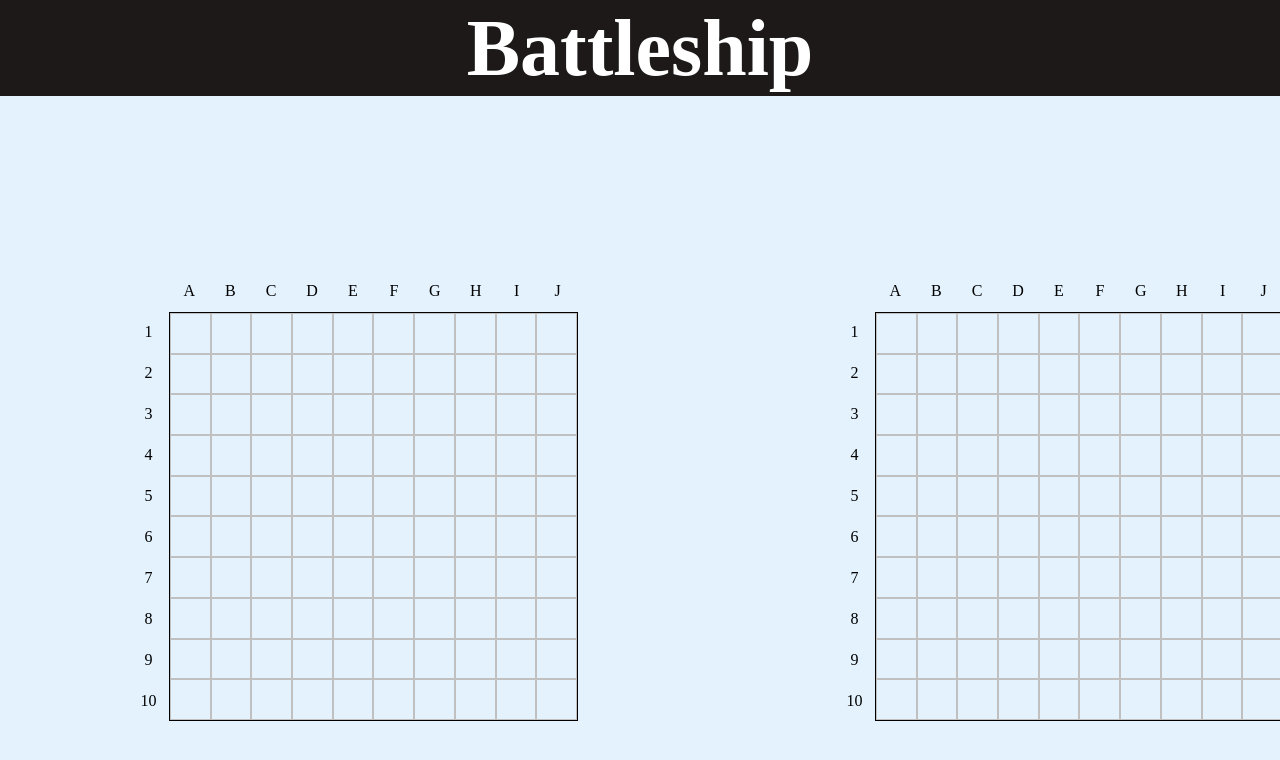
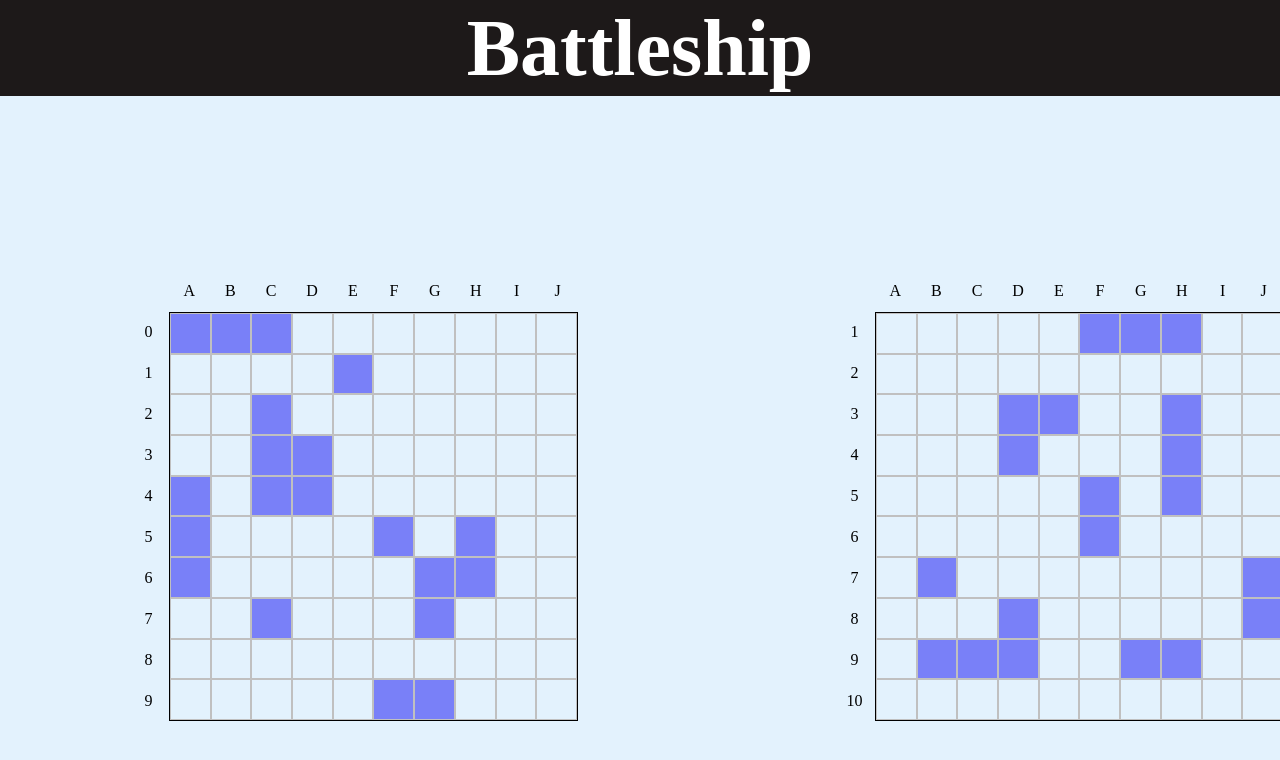
Before and after one commit to Houser97/Battleship, a website built with webpack: page dist/index.html in a window 1280 px wide. Built offline with nearby package versions, Linux system fonts and the light colour scheme.

Commit message:
Fix bugs and style gamboards
The styleGridPlayer1 and 2 were added to the factory function for the
gameboard, which selects the respective gameboards according to the
ship occupying the position to add the ship class, which sets the
background color to a blue hue.

On the other hand, in the HTML file the class for selecting the
gameboard grids begins at 0, as this values was not present but the
generator of coordinates takes into consideration such value, leading
to random errors when the ships were created.

```diff
--- a/src/index.js
+++ b/src/index.js
@@ -1,15 +1,145 @@
 import "./style.css";
 
-// eslint-disable-next-line func-names
-const Ship = function (length) {
-  this.length = length;
-  const hit = (e) => {
-    if (e.classList[2] === "grid-playable") {
-      return "hit";
+const shipFactory = (coordinates, length) => {
+  let currentHealth = length;
+  const hitArray = [];
+  const hit = (coordinate) => {
+    if (hitArray.includes(coordinate)) {
+      return `grid${coordinate} already hit`;
+    }
+    if (coordinates.includes(coordinate)) {
+      currentHealth -= 1;
+      hitArray.push(coordinate);
+      return `hit grid${coordinate}`;
     }
     return "no hit";
   };
-  return { hit, length };
+  const isSunk = () => {
+    if (currentHealth === 0) return "sunk";
+    return "no sunk";
+  };
+  return { hit, isSunk, coordinates };
 };
 
-const ship1 = Ship(2);
+const gameboardFactory = () => {
+  const boardsize = 10;
+  const numberOfShips = 10;
+  /* const spaceLocations = []; */
+  const ships = [];
+
+  function generateShipLocations(lengthShip) {
+    const direction = Math.floor(Math.random() * 2);
+    let col;
+    let row;
+    if (direction === 1) {
+      row = Math.floor(Math.random() * boardsize);
+      col = Math.floor(Math.random() * (boardsize - (lengthShip + 1)));
+    } else {
+      row = Math.floor(Math.random() * (boardsize - (lengthShip + 1)));
+      col = Math.floor(Math.random() * boardsize);
+    }
+
+    const newShipLocations = [];
+    for (let i = 0; i < lengthShip; i += 1) {
+      if (direction === 1) {
+        newShipLocations.push(parseInt(`${row}${col + i}`, 10));
+      } else {
+        newShipLocations.push(parseInt(`${row + i}${col}`, 10));
+      }
+    }
+    return newShipLocations;
+  }
+
+  /* function spaceBetweenShips(locations, direction) {
+    const invalidValuesUpLeft = [0, 10, 20, 30, 40, 50, 60, 70, 80, 90,
+      1, 2, 3, 4, 5, 6, 7, 8, 9];
+    const invalidValuesBelowRight = [9, 19, 29, 39, 49, 59, 69, 79, 89, 90, 91,
+      92, 93, 94, 95, 96, 97, 98, 99];
+    if (locations.length === 1) {
+      const centralValue = locations[0];
+      const spaceAbove = centralValue - 10;
+      const spaceBelow = centralValue + 10;
+      const spaceRight = centralValue + 1;
+      const spaceLeft = centralValue - 1;
+
+      return [spaceAbove, spaceBelow];
+    }
+
+    return [];
+  } */
+
+  function collision(locations, currentNumberOfShips) {
+    for (let i = 0; i <= currentNumberOfShips; i += 1) {
+      const ship = ships[i];
+      for (let j = 0; j < locations.length; j += 1) {
+        if (ship.coordinates.indexOf(locations[j]) >= 0) {
+          return true;
+        }
+      }
+      /* for (let k = 0; k < spaceLocations.length; k += 1) {
+        if (ship.coordinates.includes(spaceLocations[k])) {
+          return true;
+        }
+      } */
+    }
+    /* const extraInvalidLocations = spaceBetweenShips(locations, direction);
+    extraInvalidLocations.forEach((spaceLocation) => spaceLocations.push(spaceLocation)); */
+    return false;
+  }
+
+  const generateShips = () => {
+    let locations;
+    let direction;
+    for (let i = 0; i < numberOfShips; i += 1) {
+      let lengthShip;
+      if (i < 3) lengthShip = 3;
+      if (i >= 3 && i < 7) lengthShip = 2;
+      if (i >= 7 && i <= 9) lengthShip = 1;
+      const ship = shipFactory([], lengthShip);
+      ships.push(ship);
+      do {
+        locations = generateShipLocations(lengthShip);
+      } while (collision(locations, i, direction));
+      ships[i].coordinates = locations;
+    }
+  };
+
+  const styleGridPlayer1 = () => {
+    for (let i = 0; i < numberOfShips; i += 1) {
+      const currentCoordinates = ships[i].coordinates;
+      console.log(currentCoordinates);
+      const currentGrids = [];
+      currentCoordinates.forEach((grid) => {
+        const className = document.querySelector(`.player1 .grid${grid}`);
+        className.classList.add("ship");
+        currentGrids.push(className);
+      });
+    }
+  };
+
+  const styleGridPlayer2 = () => {
+    for (let i = 0; i < numberOfShips; i += 1) {
+      const currentCoordinates = ships[i].coordinates;
+      console.log(currentCoordinates);
+      const currentGrids = [];
+      currentCoordinates.forEach((grid) => {
+        const className = document.querySelector(`.player2 .grid${grid}`);
+        className.classList.add("ship");
+        currentGrids.push(className);
+      });
+    }
+  };
+
+  return {
+    generateShips, ships, styleGridPlayer1, styleGridPlayer2,
+  };
+};
+
+const gameboardPlayer1 = gameboardFactory();
+const gameboardPlayer2 = gameboardFactory();
+
+gameboardPlayer1.generateShips();
+gameboardPlayer1.styleGridPlayer1();
+
+gameboardPlayer2.generateShips();
+gameboardPlayer2.styleGridPlayer2();
--- a/src/style.css
+++ b/src/style.css
@@ -75,3 +75,7 @@
     grid-template-rows: repeat(10,1fr);
     align-items: center; text-align: center;
 }
+
+.ship {
+    background-color: rgba(35, 35, 245, 0.55);
+}
--- a/src/testScript.js
+++ b/src/testScript.js
@@ -24,7 +24,7 @@
   const numberOfShips = 10;
   const ships = [];
 
-  function generateShip(lengthShip) {
+  function generateShipLocations(lengthShip) {
     const direction = Math.floor(Math.random() * 2);
     let col;
     let row;
@@ -48,7 +48,7 @@
   }
 
   function collision(locations, currentNumberOfShips) {
-    for (let i = 0; i < currentNumberOfShips + 1; i += 1) {
+    for (let i = 0; i <= currentNumberOfShips; i += 1) {
       const ship = ships[i];
       for (let j = 0; j < locations.length; j += 1) {
         if (ship.coordinates.indexOf(locations[j]) >= 0) {
@@ -59,24 +59,23 @@
     return false;
   }
 
-  const generateShipLocations = () => {
+  const generateShips = () => {
     let locations;
     for (let i = 0; i < numberOfShips; i += 1) {
       let lengthShip;
       if (i < 3) lengthShip = 3;
       if (i >= 3 && i < 7) lengthShip = 2;
       if (i >= 7 && i <= 9) lengthShip = 1;
-      // eslint-disable-next-line prefer-const
-      let ship = shipFactory([], lengthShip);
+      const ship = shipFactory([], lengthShip);
       ships.push(ship);
       do {
-        locations = generateShip(lengthShip);
+        locations = generateShipLocations(lengthShip);
       } while (collision(locations, i));
       ships[i].coordinates = locations;
     }
   };
 
-  return { generateShipLocations, ships };
+  return { generateShips, ships };
 })();
 
 module.exports = { shipFactory, gameboardPlayer1 };
--- a/src/testScript.test.js
+++ b/src/testScript.test.js
@@ -6,7 +6,7 @@
     expect(ship1.hit(4)).toBe("hit grid4");
   });
 
-  test("check that coordenate was already hit", () => {
+  test("check that coordinate has already been hit", () => {
     expect(ship1.hit(4)).toBe("grid4 already hit");
   });
 
@@ -31,19 +31,19 @@
 
 describe("Scope for player 1 gameboard", () => {
   test("ship array must have length of 10", () => {
-    index.gameboardPlayer1.generateShipLocations();
+    index.gameboardPlayer1.generateShips();
     expect(index.gameboardPlayer1.ships.length).toBe(10);
   });
   test("First ship array's element must have length of 3", () => {
-    index.gameboardPlayer1.generateShipLocations();
+    index.gameboardPlayer1.generateShips();
     expect(index.gameboardPlayer1.ships[0].coordinates.length).toBe(3);
   });
   test("Middle ship array's element must have length of 2", () => {
-    index.gameboardPlayer1.generateShipLocations();
+    index.gameboardPlayer1.generateShips();
     expect(index.gameboardPlayer1.ships[4].coordinates.length).toBe(2);
   });
   test("Middle ship array's element must have length of 1", () => {
-    index.gameboardPlayer1.generateShipLocations();
+    index.gameboardPlayer1.generateShips();
     expect(index.gameboardPlayer1.ships[9].coordinates.length).toBe(1);
   });
 });
```
Also changed, not shown: dist/index.html, dist/main.js.
